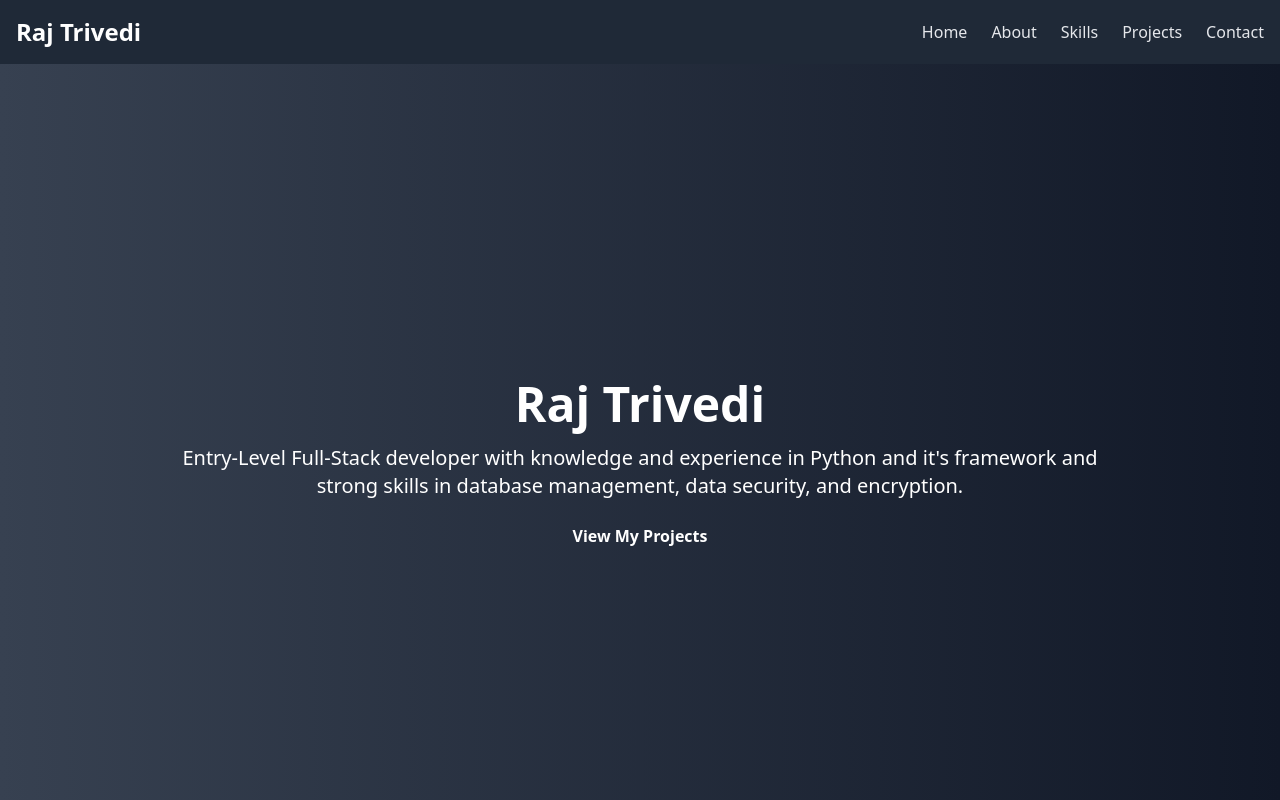
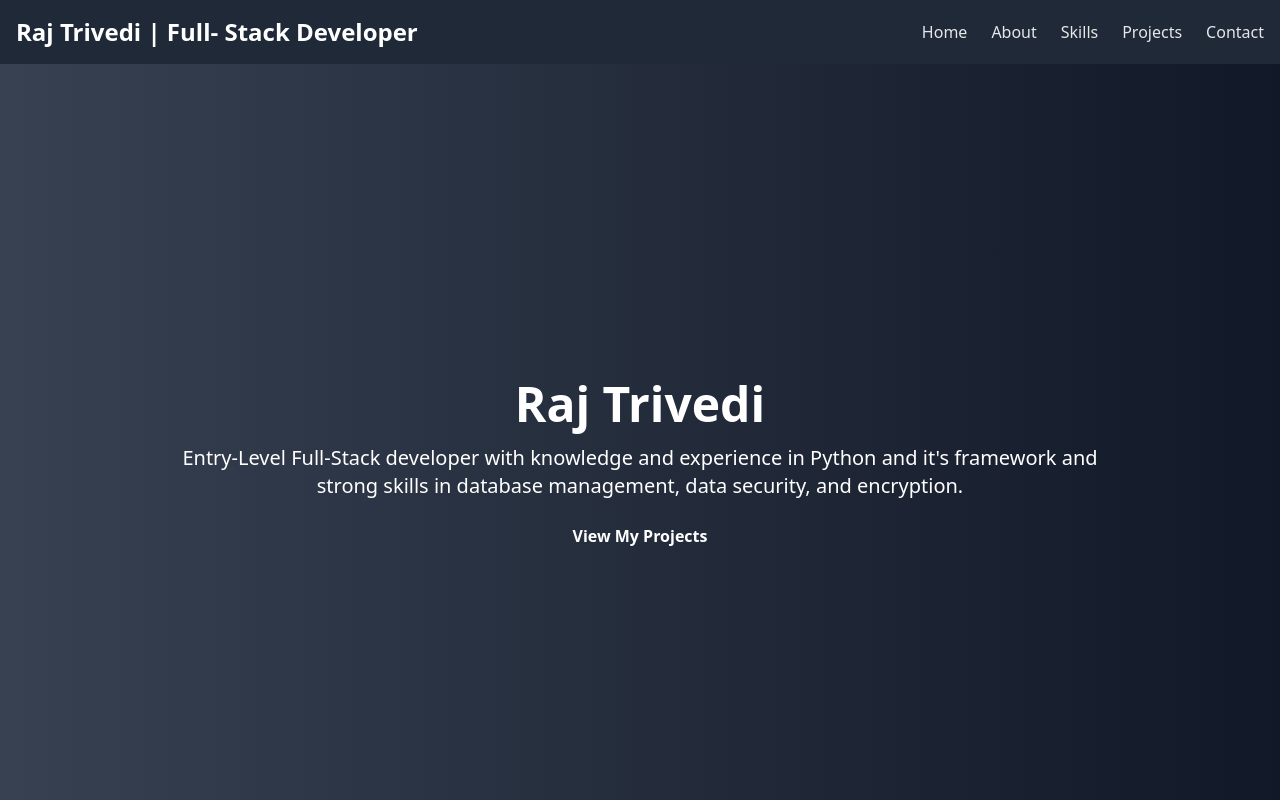
Before and after one commit to Raj9769/Porfolio, a plain HTML site: page index.html in a window 1280 px wide. Shown: the top 800 px of the page. Drawn offline with nearby package versions, Linux system fonts and the light colour scheme.

Commit message:
Minor fixing

```diff
--- a/index.html
+++ b/index.html
@@ -9,7 +9,7 @@
 <body class="bg-gray-100 text-gray-800">
     <header class="bg-gray-800 shadow-md">
         <nav class="container mx-auto p-4 flex justify-between items-center">
-            <div class="text-2xl font-bold text-white">Raj Trivedi</div>
+            <div class="text-2xl font-bold text-white">Raj Trivedi | Full- Stack Developer</div>
             <ul class="hidden md:flex space-x-6">
                 <li><a href="#home" class="hover:text-teal-400 text-gray-200">Home</a></li>
                 <li><a href="#about" class="hover:text-teal-400 text-gray-200">About</a></li>
```
